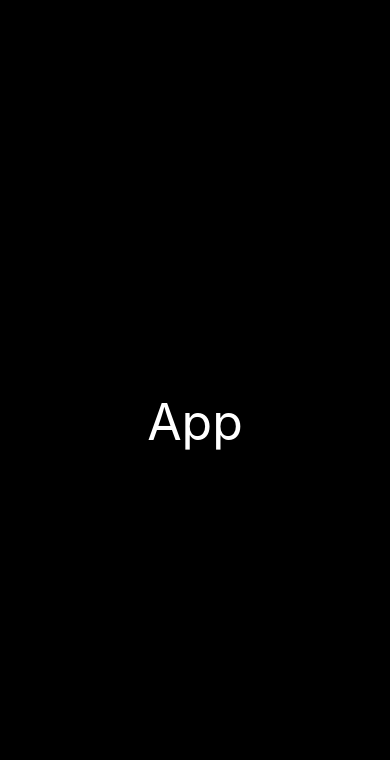
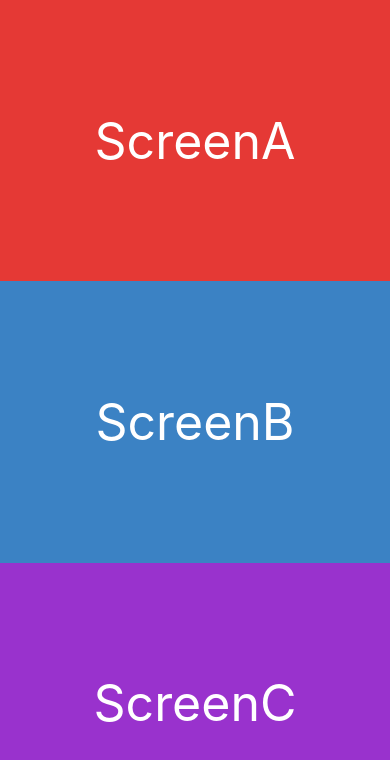
Before and after one commit to andremoraes98/react-native-udemy, a React Native app in the folder 3 - Navegação/: screen / in a window 390 px wide. Shown: the top 760 px of the page. Built offline with nearby package versions, Linux system fonts and the light colour scheme.

Commit message:
Criaçao das telas

```diff
--- a/3 - Navegação/src/App.js
+++ b/3 - Navegação/src/App.js
@@ -1,12 +1,16 @@
 import React, { Component } from 'react';
 import { SafeAreaView, StyleSheet, Text } from 'react-native';
-import CenterText from './components/CenterText';
+import ScreenA from './views/ScreenA';
+import ScreenB from './views/ScreenB';
+import ScreenC from './views/ScreenC';
 
 class App extends Component {
   render() {
     return (
       <SafeAreaView style={ styles.container }>
-        <CenterText>App</CenterText>
+        <ScreenA />
+        <ScreenB />
+        <ScreenC />
       </SafeAreaView>
     )
   }
--- a/3 - Navegação/src/components/CenterText.js
+++ b/3 - Navegação/src/components/CenterText.js
@@ -6,7 +6,11 @@ class CenterText extends Component {
     const { children, bgColor, textColor } = this.props;
     return (
       <View style={ [styles.container, { backgroundColor: bgColor || '#000' }] }>
-        <Text style={ [styles.text, { color: textColor || '#FFF' }] }>{ children }</Text>
+        <Text
+          style={ [styles.text, { color: textColor || '#FFF' }] }
+        >
+          { children }
+        </Text>
       </View>
     )
   }
--- /dev/null
+++ b/3 - Navegação/src/views/ScreenA.js
@@ -0,0 +1,14 @@
+import React, { Component } from 'react';
+import CenterText from '../components/CenterText'
+
+class ScreenA extends Component {
+  render() {
+    return (
+      <CenterText bgColor={ '#e53935' }>
+        ScreenA
+      </CenterText>
+    )
+  }
+}
+
+export default ScreenA;
--- /dev/null
+++ b/3 - Navegação/src/views/ScreenB.js
@@ -0,0 +1,14 @@
+import React, { Component } from 'react';
+import CenterText from '../components/CenterText'
+
+class ScreenB extends Component {
+  render() {
+    return (
+      <CenterText bgColor={ '#3b82c4' }>
+        ScreenB
+      </CenterText>
+    )
+  }
+}
+
+export default ScreenB;
--- /dev/null
+++ b/3 - Navegação/src/views/ScreenC.js
@@ -0,0 +1,14 @@
+import React, { Component } from 'react';
+import CenterText from '../components/CenterText'
+
+class ScreenC extends Component {
+  render() {
+    return (
+      <CenterText bgColor={ '#9932cd' }>
+        ScreenC
+      </CenterText>
+    )
+  }
+}
+
+export default ScreenC;
```
